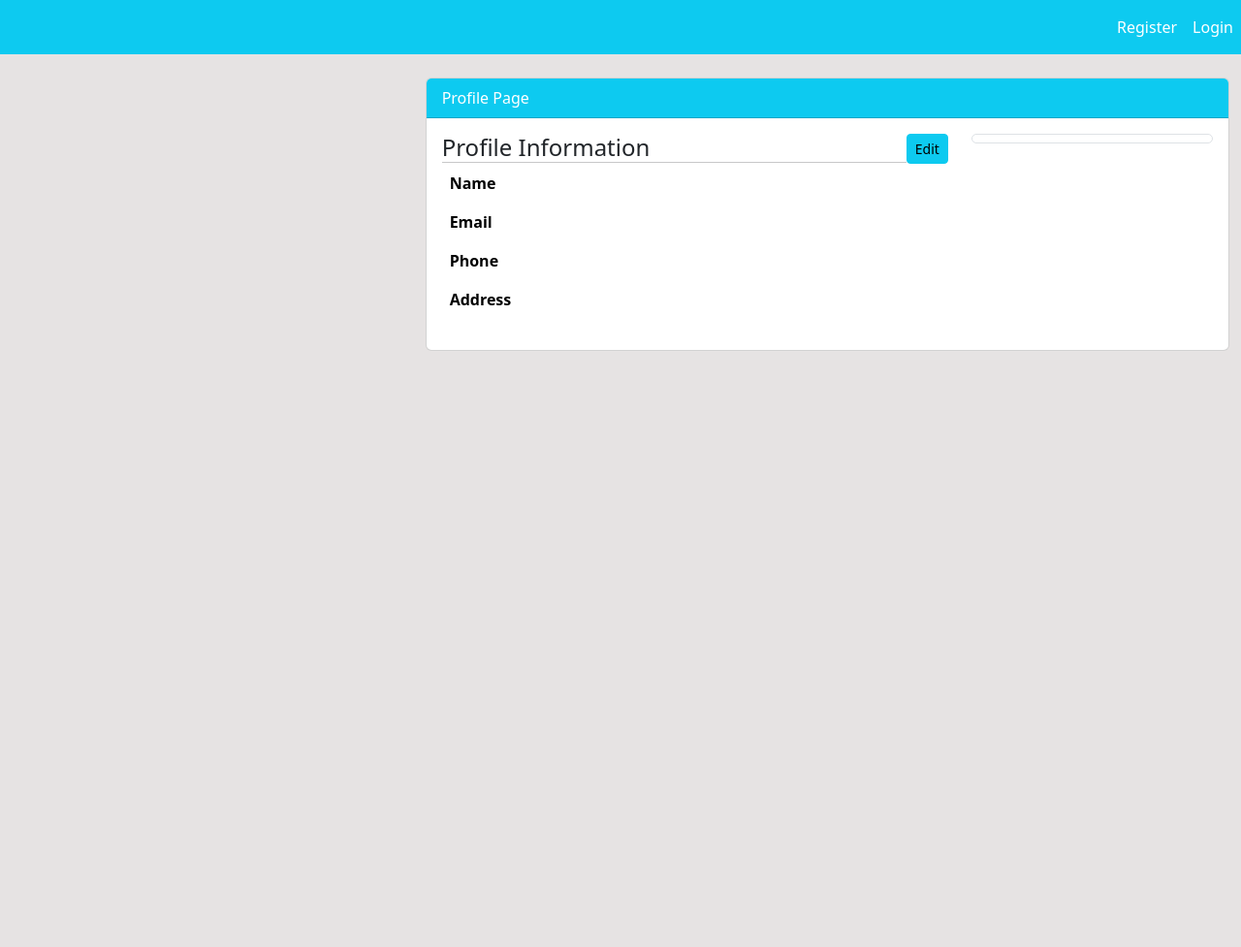
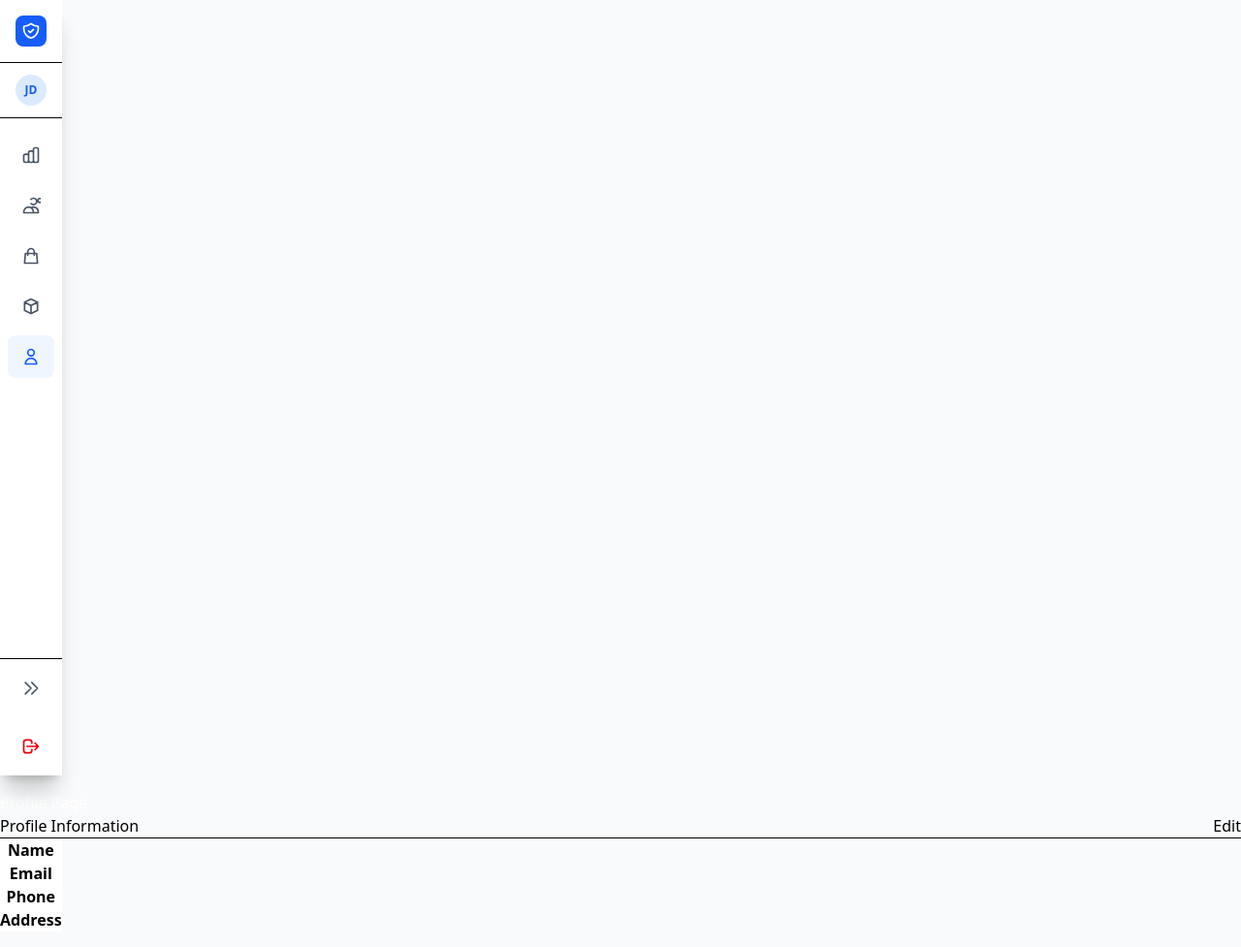
Before and after one commit to eman-jandog/django-inventory, a Django app: page /profile/ in a window 1280 px wide. Shown: the whole page at 97% size. Before the commit the page ends 362 px from the top, so only its background shows below. Run offline with Django 5.2, Linux system fonts and the light colour scheme; lists and menus that the app fills with data are empty; some libraries are stand-ins or nearby versions.

Commit message:
add: basic sidebar

```diff
--- a/dashboard/forms.py
+++ b/dashboard/forms.py
@@ -2,7 +2,6 @@ from django.forms import ModelForm
 from .models import Product, Order
 
 class ProductForm(ModelForm):
-
     class Meta:
         model = Product
         fields = ['name','quantity','category']
--- a/dashboard/templates/dashboard/index.html
+++ b/dashboard/templates/dashboard/index.html
@@ -7,6 +7,7 @@ Home Page
     {% if user.is_authenticated and user.is_staff and user.is_superuser%}
     {% include 'partials/topnav.html' %}
     <!--End Topside-->
+
     <!--Graphs-->
     <div class="container">
         <div class="row my-5">
--- /dev/null
+++ b/static/js/action.js
@@ -0,0 +1,33 @@
+function toggleSidebarMode() {
+    const sidebar = document.getElementById('sidebar');
+    const compactSidebar = document.getElementById('compactSidebar');
+    const fullSidebarContent = document.getElementById('fullSidebarContent');
+    // const mainContent = document.getElementById('mainContent');
+
+    const isCompact = !fullSidebarContent.classList.contains('hidden');
+
+    if (isCompact) {
+        // Switch to compact sidebar
+        compactSidebar.classList.remove('hidden');
+        compactSidebar.classList.add('lg:flex');
+        fullSidebarContent.classList.add('hidden');
+        sidebar.classList.remove('w-64');
+        sidebar.classList.add('w-16');
+        // mainContent.classList.remove('lg:ml-64');
+        // mainContent.classList.add('lg:ml-16');
+    } else {
+        // Switch to full sidebar
+        compactSidebar.classList.remove('lg:flex');
+        compactSidebar.classList.add('hidden');
+        fullSidebarContent.classList.remove('hidden');
+        sidebar.classList.remove('w-16');
+        sidebar.classList.add('w-64');
+        // mainContent.classList.remove('lg:ml-16');
+        // mainContent.classList.add('lg:ml-64');
+    }
+}
+
+document.addEventListener('DOMContentLoaded', () => {
+    document.getElementById('expandSidebar').addEventListener('click', toggleSidebarMode);
+    document.getElementById('collapseSidebar').addEventListener('click', toggleSidebarMode);
+})
--- a/templates/partials/base.html
+++ b/templates/partials/base.html
@@ -1,45 +1,54 @@
 {% load static %}
-<!Doctype html>
+<!DOCTYPE html>
 <html lang="en">
     <head>
-        <!-- Required meta tags -->
-        <meta charset="utf-8">
-        <meta name="viewport" content="width=device-width, initial-scale=1, shrink-to-fit=no">
+        <meta charset="UTF-8">
+        <meta name="viewport" content="width=device-width, initial-scale=1.0">
+        <script src="https://cdn.jsdelivr.net/npm/htmx.org@2.0.7/dist/htmx.min.js" integrity="sha384-ZBXiYtYQ6hJ2Y0ZNoYuI+Nq5MqWBr+chMrS/RkXpNzQCApHEhOt2aY8EJgqwHLkJ" crossorigin="anonymous"></script>
+        <script src="https://cdn.jsdelivr.net/npm/@tailwindcss/browser@4"></script>
+        <style type="text/tailwindcss">
+        @theme {
+            --color-primary: #3B82F6;
+            --color-secondary: #1E40AF;
+        }
+        </style>
+        <style>
+            body {
+                box-sizing: border-box;
+            }
+            .sidebar-transition {
+                transition: transform 0.3s ease-in-out;
+            }
+            .fade-in {
+                animation: fadeIn 0.3s ease-in-out;
+            }
+            @keyframes fadeIn {
+                from { opacity: 0; transform: translateY(10px); }
+                to { opacity: 1; transform: translateY(0); }
+            }
+            .slide-in {
+                animation: slideIn 0.3s ease-in-out;
+            }
+            @keyframes slideIn {
+                from { transform: translateX(-100%); }
+                to { transform: translateX(0); }
+            }
+            .chart-container {
+                position: relative;
+                height: 300px;
+            }
+            @media (max-width: 768px) {
+                .chart-container {
+                    height: 250px;
+                }
+            }
+        </style>
 
-        <!-- Bootstrap CSS -->
-        <link href="https://cdn.jsdelivr.net/npm/bootstrap@5.3.7/dist/css/bootstrap.min.css"
-            rel="stylesheet" integrity="sha384-LN+7fdVzj6u52u30Kp6M/trliBMCMKTyK833zpbD+pXdCLuTusPj697FH4R/5mcr" crossorigin="anonymous">
-
-        <!--FontAwesome CDN-->
-        <link rel="stylesheet" href="https://use.fontawesome.com/releases/v5.15.2/css/all.css"
-            integrity="sha384-vSIIfh2YWi9wW0r9iZe7RJPrKwp6bG+s9QZMoITbCckVJqGCCRhc+ccxNcdpHuYu" crossorigin="anonymous">
-
-        <!--Chartjs CDN-->
-        <script src="https://cdn.jsdelivr.net/npm/chart.js@2.9.4/dist/Chart.min.js"></script>
-
-        <!--Custome CSS-->
-        <link rel="stylesheet" href="{% static 'css/style.css' %}">
-
-        <script src="https://cdn.tailwindcss.com"></script>
-
-        <title>{% block title %}{% endblock %}</title>
+        <title>{% block title %} AssetTrack {% endblock %}</title>
     </head>
-
-    <body>
-        <!--Navbar-->
-        {% include 'partials/nav.html' %}
-        <!--End Navbar-->
-
-        {% block content %}
-
-        {% endblock %}
-
-        <!-- Option 1: jQuery and Bootstrap Bundle (includes Popper) -->
-        <script src="https://code.jquery.com/jquery-3.5.1.slim.min.js"
-            integrity="sha384-DfXdz2htPH0lsSSs5nCTpuj/zy4C+OGpamoFVy38MVBnE+IbbVYUew+OrCXaRkfj"
-            crossorigin="anonymous"></script>
-        <script src="https://cdn.jsdelivr.net/npm/bootstrap@5.3.7/dist/js/bootstrap.bundle.min.js"
-            integrity="sha384-ndDqU0Gzau9qJ1lfW4pNLlhNTkCfHzAVBReH9diLvGRem5+R9g2FzA8ZGN954O5Q" crossorigin="anonymous"></script>
-        <script src="https://cdn.jsdelivr.net/npm/htmx.org@2.0.6/dist/htmx.min.js"></script>
+    <body class="bg-gray-50 font-sans">
+        {% include 'partials/sidebar.html' %}
+        {% block content %} {% endblock %}
     </body>
+    <script src="{% static 'js/action.js' %}"></script>
 </html>
--- /dev/null
+++ b/templates/partials/sidebar.html
@@ -0,0 +1,186 @@
+<div id="dashboardContainer" class="min-h-screen bg-gray-50">
+    <!-- Sidebar -->
+    <div id="sidebar" class="fixed inset-y-0 left-0 z-40 bg-white shadow-xl transform -translate-x-full lg:translate-x-0 sidebar-transition w-16">
+        <!-- Compact Sidebar (Default) -->
+        <div id="compactSidebar" class="fixed inset-y-0 left-0 z-50 w-16 bg-white shadow-xl flex-col lg:flex">
+            <!-- Logo -->
+            <div class="flex items-center justify-center p-4 border-b">
+                <div class="w-8 h-8 bg-blue-600 rounded-lg flex items-center justify-center">
+                    <svg class="w-5 h-5 text-white" fill="none" stroke="currentColor" viewBox="0 0 24 24">
+                        <path stroke-linecap="round" stroke-linejoin="round" stroke-width="2" d="M9 12l2 2 4-4m5.618-4.016A11.955 11.955 0 0112 2.944a11.955 11.955 0 01-8.618 3.04A12.02 12.02 0 003 9c0 5.591 3.824 10.29 9 11.622 5.176-1.332 9-6.03 9-11.622 0-1.042-.133-2.052-.382-3.016z"></path>
+                    </svg>
+                </div>
+            </div>
+
+            <!-- User Avatar -->
+            <div class="flex items-center justify-center p-3 border-b">
+                <div class="w-8 h-8 bg-blue-100 rounded-full flex items-center justify-center">
+                    <span class="text-blue-600 font-semibold text-xs">JD</span>
+                </div>
+            </div>
+
+            <!-- Navigation Icons -->
+            <nav class="flex-1 py-4">
+                <div class="space-y-2 px-2">
+                    <button class="compact-nav-item w-full p-3 rounded-lg flex items-center justify-center group relative text-gray-600" data-section="overview" title="Overview">
+                        <svg class="w-5 h-5" fill="none" stroke="currentColor" viewBox="0 0 24 24">
+                            <path stroke-linecap="round" stroke-linejoin="round" stroke-width="2" d="M9 19v-6a2 2 0 00-2-2H5a2 2 0 00-2 2v6a2 2 0 002 2h2a2 2 0 002-2zm0 0V9a2 2 0 012-2h2a2 2 0 012 2v10m-6 0a2 2 0 002 2h2a2 2 0 002-2m0 0V5a2 2 0 012-2h2a2 2 0 012 2v14a2 2 0 01-2 2h-2a2 2 0 01-2-2z"></path>
+                        </svg>
+                        <div class="absolute left-full ml-2 px-2 py-1 bg-gray-800 text-white text-xs rounded opacity-0 group-hover:opacity-100 transition-opacity pointer-events-none whitespace-nowrap">
+                            Overview
+                        </div>
+                    </button>
+
+                    <button class="compact-nav-item w-full p-3 rounded-lg hover:bg-gray-50 hover:text-gray-800 transition-colors flex items-center justify-center group relative text-gray-600" data-section="staff" title="Staff">
+                        <svg class="w-5 h-5" fill="none" stroke="currentColor" viewBox="0 0 24 24">
+                            <path stroke-linecap="round" stroke-linejoin="round" stroke-width="2" d="M12 4.354a4 4 0 110 5.292M15 21H3v-1a6 6 0 0112 0v1zm0 0h6v-1a6 6 0 00-9-5.197m13.5-9a2.5 2.5 0 11-5 0 2.5 2.5 0 015 0z"></path>
+                        </svg>
+                        <div class="absolute left-full ml-2 px-2 py-1 bg-gray-800 text-white text-xs rounded opacity-0 group-hover:opacity-100 transition-opacity pointer-events-none whitespace-nowrap">
+                            Staff
+                        </div>
+                    </button>
+
+                    <button class="compact-nav-item w-full p-3 rounded-lg hover:bg-gray-50 hover:text-gray-800 transition-colors flex items-center justify-center group relative text-gray-600" data-section="orders" title="Orders">
+                        <svg class="w-5 h-5" fill="none" stroke="currentColor" viewBox="0 0 24 24">
+                            <path stroke-linecap="round" stroke-linejoin="round" stroke-width="2" d="M16 11V7a4 4 0 00-8 0v4M5 9h14l1 12H4L5 9z"></path>
+                        </svg>
+                        <div class="absolute left-full ml-2 px-2 py-1 bg-gray-800 text-white text-xs rounded opacity-0 group-hover:opacity-100 transition-opacity pointer-events-none whitespace-nowrap">
+                            Orders
+                        </div>
+                    </button>
+
+                    <button class="compact-nav-item w-full p-3 rounded-lg text-gray-600 hover:bg-gray-50 hover:text-gray-800 transition-colors flex items-center justify-center group relative" data-section="products" title="Products">
+                        <svg class="w-5 h-5" fill="none" stroke="currentColor" viewBox="0 0 24 24">
+                            <path stroke-linecap="round" stroke-linejoin="round" stroke-width="2" d="M20 7l-8-4-8 4m16 0l-8 4m8-4v10l-8 4m0-10L4 7m8 4v10M4 7v10l8 4"></path>
+                        </svg>
+                        <div class="absolute left-full ml-2 px-2 py-1 bg-gray-800 text-white text-xs rounded opacity-0 group-hover:opacity-100 transition-opacity pointer-events-none whitespace-nowrap">
+                            Products
+                        </div>
+                    </button>
+
+                    <button class="compact-nav-item w-full p-3 rounded-lg hover:bg-gray-50 hover:text-gray-800 transition-colors flex items-center justify-center group relative bg-blue-50 text-blue-600" data-section="profile" title="Profile">
+                        <svg class="w-5 h-5" fill="none" stroke="currentColor" viewBox="0 0 24 24">
+                            <path stroke-linecap="round" stroke-linejoin="round" stroke-width="2" d="M16 7a4 4 0 11-8 0 4 4 0 018 0zM12 14a7 7 0 00-7 7h14a7 7 0 00-7-7z"></path>
+                        </svg>
+                        <div class="absolute left-full ml-2 px-2 py-1 bg-gray-800 text-white text-xs rounded opacity-0 group-hover:opacity-100 transition-opacity pointer-events-none whitespace-nowrap">
+                            Profile
+                        </div>
+                    </button>
+                </div>
+            </nav>
+
+            <!-- Expand Button -->
+            <div class="p-2 border-t">
+                <button id="expandSidebar" class="w-full p-3 rounded-lg text-gray-600 hover:bg-gray-50 hover:text-gray-800 transition-colors flex items-center justify-center group relative" title="Expand Sidebar">
+                    <svg class="w-5 h-5" fill="none" stroke="currentColor" viewBox="0 0 24 24">
+                        <path stroke-linecap="round" stroke-linejoin="round" stroke-width="2" d="M13 5l7 7-7 7M5 5l7 7-7 7"></path>
+                    </svg>
+                    <div class="absolute left-full ml-2 px-2 py-1 bg-gray-800 text-white text-xs rounded opacity-0 group-hover:opacity-100 transition-opacity pointer-events-none whitespace-nowrap">
+                        Expand
+                    </div>
+                </button>
+            </div>
+
+            <!-- Logout -->
+            <div class="p-2">
+                <button id="compactLogoutBtn" class="w-full p-3 rounded-lg text-red-600 hover:bg-red-50 transition-colors flex items-center justify-center group relative" title="Logout">
+                    <svg class="w-5 h-5" fill="none" stroke="currentColor" viewBox="0 0 24 24">
+                        <path stroke-linecap="round" stroke-linejoin="round" stroke-width="2" d="M17 16l4-4m0 0l-4-4m4 4H7m6 4v1a3 3 0 01-3 3H6a3 3 0 01-3-3V7a3 3 0 013-3h4a3 3 0 013 3v1"></path>
+                    </svg>
+                    <div class="absolute left-full ml-2 px-2 py-1 bg-gray-800 text-white text-xs rounded opacity-0 group-hover:opacity-100 transition-opacity pointer-events-none whitespace-nowrap">
+                        Logout
+                    </div>
+                </button>
+            </div>
+        </div>
+
+        <!-- Full Sidebar Content -->
+        <div id="fullSidebarContent" class="h-full hidden">
+            <div class="flex items-center justify-between p-6 border-b">
+                <div class="flex items-center space-x-3">
+                    <div class="w-10 h-10 bg-blue-600 rounded-lg flex items-center justify-center">
+                        <svg class="w-6 h-6 text-white" fill="none" stroke="currentColor" viewBox="0 0 24 24">
+                            <path stroke-linecap="round" stroke-linejoin="round" stroke-width="2" d="M9 12l2 2 4-4m5.618-4.016A11.955 11.955 0 0112 2.944a11.955 11.955 0 01-8.618 3.04A12.02 12.02 0 003 9c0 5.591 3.824 10.29 9 11.622 5.176-1.332 9-6.03 9-11.622 0-1.042-.133-2.052-.382-3.016z"></path>
+                        </svg>
+                    </div>
+                    <div>
+                        <h1 class="text-xl font-bold text-gray-800">AssetTrack</h1>
+                        <p class="text-xs text-gray-500">Pro</p>
+                    </div>
+                </div>
+                <div class="flex items-center space-x-2">
+                    <button id="collapseSidebar" class="hidden lg:block p-1 text-gray-400 hover:text-gray-600 transition-colors" title="Collapse Sidebar">
+                        <svg class="w-5 h-5" fill="none" stroke="currentColor" viewBox="0 0 24 24">
+                            <path stroke-linecap="round" stroke-linejoin="round" stroke-width="2" d="M11 19l-7-7 7-7M19 19l-7-7 7-7"></path>
+                        </svg>
+                    </button>
+                    <button id="closeSidebar" class="lg:hidden p-1">
+                        <svg class="w-6 h-6" fill="none" stroke="currentColor" viewBox="0 0 24 24">
+                            <path stroke-linecap="round" stroke-linejoin="round" stroke-width="2" d="M6 18L18 6M6 6l12 12"></path>
+                        </svg>
+                    </button>
+                </div>
+            </div>
+
+            <nav class="mt-6">
+                <div class="px-6 mb-6">
+                    <div class="flex items-center space-x-3 p-3 bg-gray-50 rounded-lg">
+                        <div class="w-10 h-10 bg-blue-100 rounded-full flex items-center justify-center">
+                            <span class="text-blue-600 font-semibold text-sm">JD</span>
+                        </div>
+                        <div>
+                            <p class="font-medium text-gray-800" id="userDisplayName">Admin</p>
+                            <p class="text-xs text-gray-500">Administrator</p>
+                        </div>
+                    </div>
+                </div>
+
+                <div class="space-y-1 px-3">
+                    <button class="nav-item w-full flex items-center space-x-3 px-3 py-3 text-left rounded-lg text-gray-600" data-section="overview">
+                        <svg class="w-5 h-5" fill="none" stroke="currentColor" viewBox="0 0 24 24">
+                            <path stroke-linecap="round" stroke-linejoin="round" stroke-width="2" d="M9 19v-6a2 2 0 00-2-2H5a2 2 0 00-2 2v6a2 2 0 002 2h2a2 2 0 002-2zm0 0V9a2 2 0 012-2h2a2 2 0 012 2v10m-6 0a2 2 0 002 2h2a2 2 0 002-2m0 0V5a2 2 0 012-2h2a2 2 0 012 2v14a2 2 0 01-2 2h-2a2 2 0 01-2-2z"></path>
+                        </svg>
+                        <span class="font-medium">Overview</span>
+                    </button>
+
+                    <button class="nav-item w-full flex items-center space-x-3 px-3 py-3 text-left rounded-lg hover:bg-gray-50 hover:text-gray-800 transition-colors text-gray-600" data-section="staff">
+                        <svg class="w-5 h-5" fill="none" stroke="currentColor" viewBox="0 0 24 24">
+                            <path stroke-linecap="round" stroke-linejoin="round" stroke-width="2" d="M12 4.354a4 4 0 110 5.292M15 21H3v-1a6 6 0 0112 0v1zm0 0h6v-1a6 6 0 00-9-5.197m13.5-9a2.5 2.5 0 11-5 0 2.5 2.5 0 015 0z"></path>
+                        </svg>
+                        <span class="font-medium">Staff</span>
+                    </button>
+
+                    <button class="nav-item w-full flex items-center space-x-3 px-3 py-3 text-left rounded-lg hover:bg-gray-50 hover:text-gray-800 transition-colors text-gray-600" data-section="orders">
+                        <svg class="w-5 h-5" fill="none" stroke="currentColor" viewBox="0 0 24 24">
+                            <path stroke-linecap="round" stroke-linejoin="round" stroke-width="2" d="M16 11V7a4 4 0 00-8 0v4M5 9h14l1 12H4L5 9z"></path>
+                        </svg>
+                        <span class="font-medium">Orders</span>
+                    </button>
+
+                    <button class="nav-item w-full flex items-center space-x-3 px-3 py-3 text-left rounded-lg text-gray-600 hover:bg-gray-50 hover:text-gray-800 transition-colors" data-section="products">
+                        <svg class="w-5 h-5" fill="none" stroke="currentColor" viewBox="0 0 24 24">
+                            <path stroke-linecap="round" stroke-linejoin="round" stroke-width="2" d="M20 7l-8-4-8 4m16 0l-8 4m8-4v10l-8 4m0-10L4 7m8 4v10M4 7v10l8 4"></path>
+                        </svg>
+                        <span class="font-medium">Products</span>
+                    </button>
+
+                    <button class="nav-item w-full flex items-center space-x-3 px-3 py-3 text-left rounded-lg hover:bg-gray-50 hover:text-gray-800 transition-colors bg-blue-50 text-blue-600 border-r-2 border-blue-600" data-section="profile">
+                        <svg class="w-5 h-5" fill="none" stroke="currentColor" viewBox="0 0 24 24">
+                            <path stroke-linecap="round" stroke-linejoin="round" stroke-width="2" d="M16 7a4 4 0 11-8 0 4 4 0 018 0zM12 14a7 7 0 00-7 7h14a7 7 0 00-7-7z"></path>
+                        </svg>
+                        <span class="font-medium">Profile</span>
+                    </button>
+                </div>
+
+                <div class="mt-8 px-3">
+                    <button id="logoutBtn" class="w-full flex items-center space-x-3 px-3 py-3 text-left rounded-lg text-red-600 hover:bg-red-50 transition-colors">
+                        <svg class="w-5 h-5" fill="none" stroke="currentColor" viewBox="0 0 24 24">
+                            <path stroke-linecap="round" stroke-linejoin="round" stroke-width="2" d="M17 16l4-4m0 0l-4-4m4 4H7m6 4v1a3 3 0 01-3 3H6a3 3 0 01-3-3V7a3 3 0 013-3h4a3 3 0 013 3v1"></path>
+                        </svg>
+                        <span class="font-medium">Logout</span>
+                    </button>
+                </div>
+            </nav>
+        </div>
+    </div>
+</div>
```
Also changed, not shown: db.sqlite3. Lines whose indentation alone changed are shown as unchanged.
